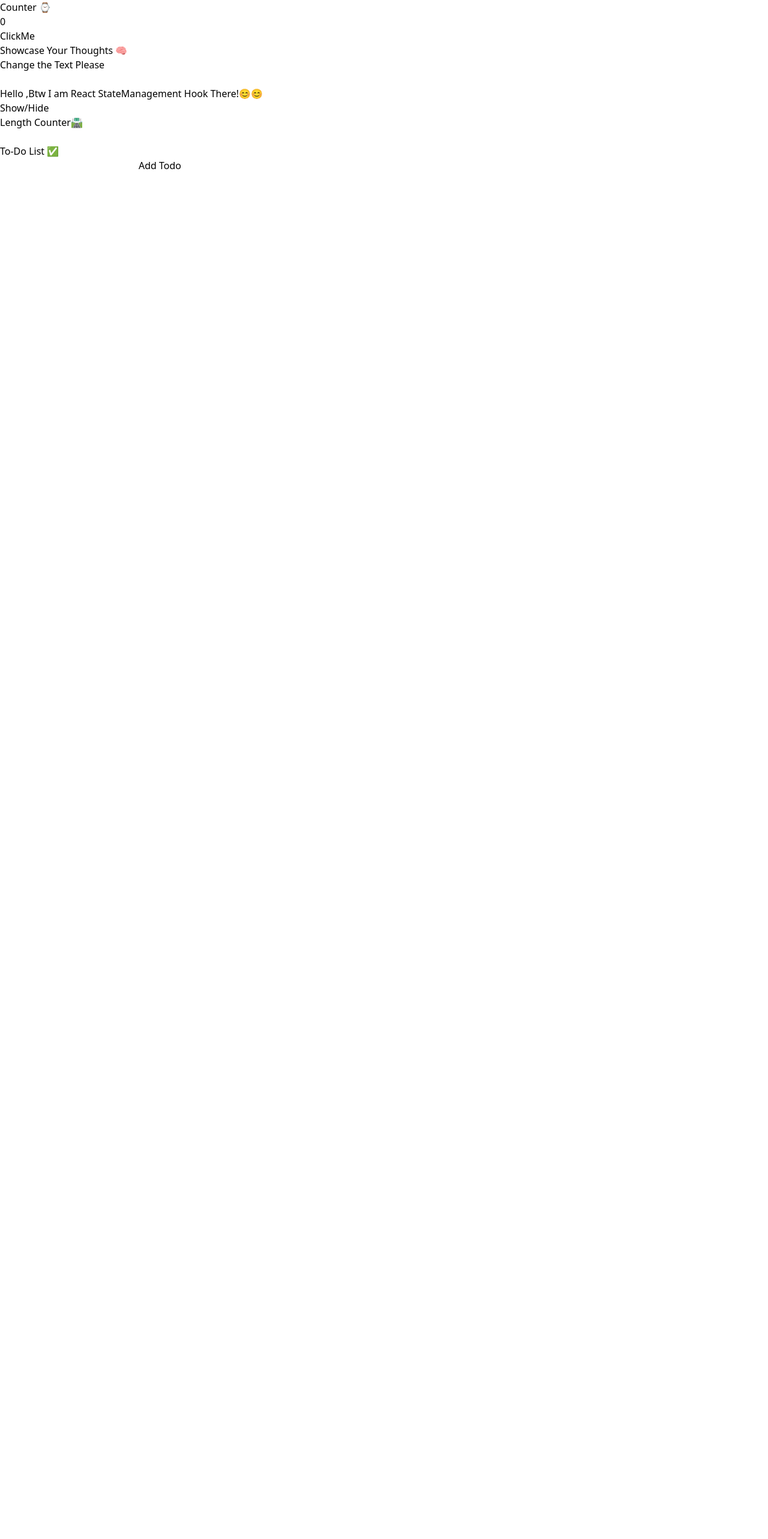
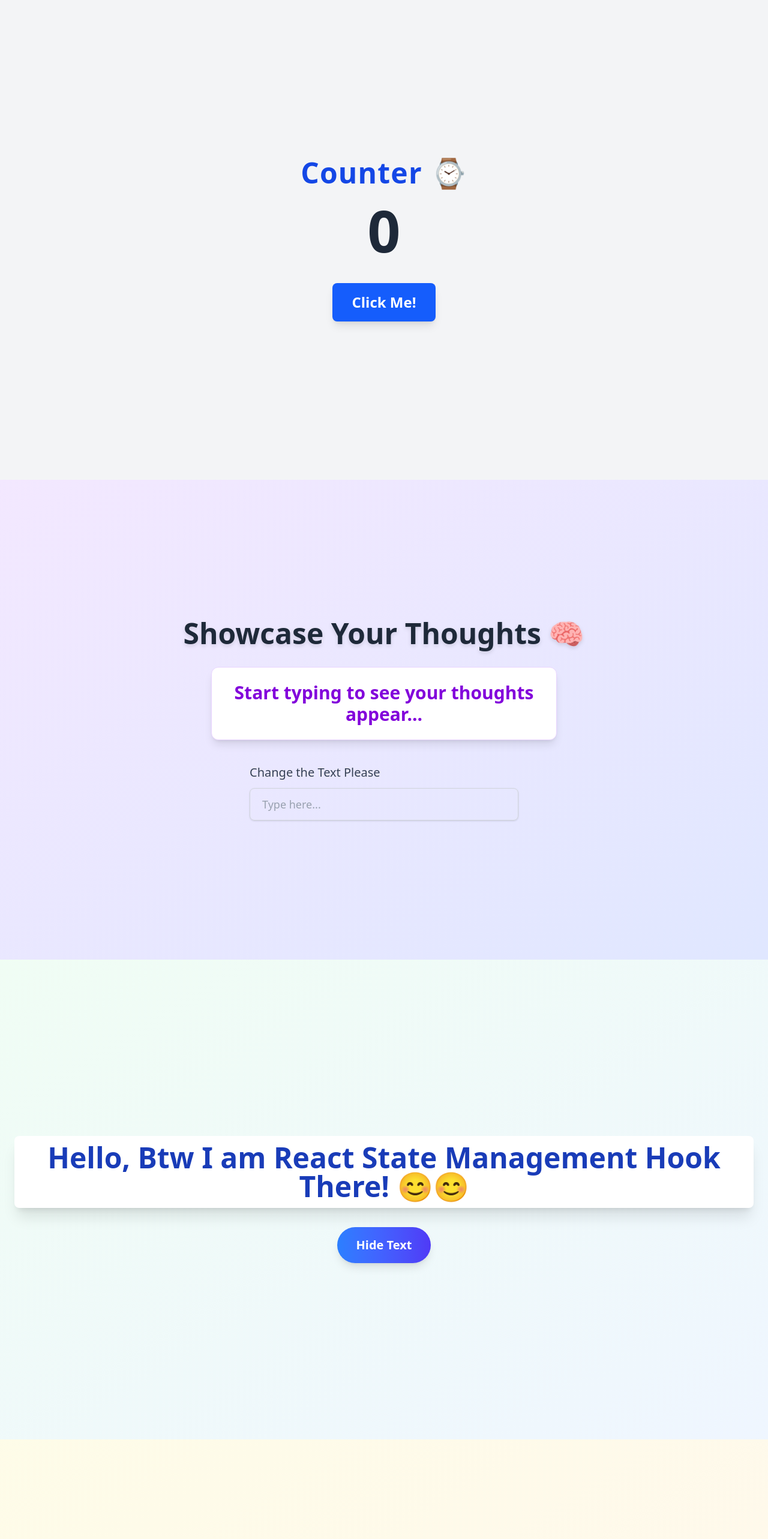
Before and after one commit to patel192/React-Practice, a React (Vite) app: page / in a window 1280 px wide. Shown: the top 2566 px of the page at 60% size. Before the commit the page ends 800 px from the top, so only its background shows below. Built offline with nearby package versions, Linux system fonts and the light colour scheme.

Commit message:
styles for all the components

```diff
--- /dev/null
+++ b/src/Components/ColorChanger.jsx
@@ -0,0 +1,12 @@
+import React from 'react'
+
+export const ColorChanger = () => {
+  return (
+    <div>
+        <h1>Please Select Color For Me</h1>
+        <select name="" id="">
+            <option value=""></option>
+        </select>
+    </div>
+  )
+}
--- a/src/Components/To_Do_List.jsx
+++ b/src/Components/To_Do_List.jsx
@@ -1,5 +1,6 @@
 import React from "react";
 import { useState } from "react";
+
 export const To_Do_List = () => {
   const [todos, setTodos] = useState([]);
   const [inputValue, setInputValue] = useState('');
@@ -20,19 +21,49 @@ export const To_Do_List = () => {
   }
 
   return (
-    <div>
-      <h1>To-Do List ✅</h1>
-      <input type="text" value={inputValue} onChange={handleInputChange} />
-      <button onClick={handleSubmit}>Add Todo</button>
-      <ul>
+    <div className="flex flex-col items-center justify-center min-h-screen bg-gradient-to-br from-blue-50 to-purple-100 p-6 font-sans">
+      <h1 className="text-6xl font-extrabold text-gray-800 mb-10 drop-shadow-lg animate-fade-in">
+        My To-Do List <span role="img" aria-label="checkmark">✅</span>
+      </h1>
+
+      <div className="flex w-full max-w-lg mb-8 space-x-3">
+        <input
+          type="text"
+          value={inputValue}
+          onChange={handleInputChange}
+          className="flex-grow px-5 py-3 border-2 border-gray-300 rounded-lg shadow-sm focus:outline-none focus:ring-4 focus:ring-blue-400 focus:border-blue-400 text-lg text-gray-800 placeholder-gray-400 transition duration-200 ease-in-out"
+          placeholder="Add a new task..."
+        />
+        <button
+          onClick={handleSubmit}
+          className="px-8 py-3 bg-blue-600 text-white font-semibold rounded-lg shadow-md hover:bg-blue-700 transition duration-300 ease-in-out transform hover:scale-105 focus:outline-none focus:ring-4 focus:ring-blue-300 active:bg-blue-800 text-lg"
+        >
+          Add Todo
+        </button>
+      </div>
+
+      {todos.length === 0 ? (
+        <p className="text-xl text-gray-600 italic">No tasks yet. Start adding some!</p>
+      ) : (
+        <ul className="w-full max-w-lg space-y-4">
           {todos.map((todo, index) => (
-          <li key={index}>
+            <li
+              key={index}
+              className="flex items-center justify-between bg-white p-5 rounded-lg shadow-md border-l-8 border-blue-500 hover:shadow-lg transition-shadow duration-200 ease-in-out transform hover:-translate-y-0.5"
+            >
+              <span className="text-xl text-gray-800 font-medium break-words pr-4 flex-grow">
                 {todo}
-            <button onClick={() => handleDelete(index)}>Delete</button>
+              </span>
+              <button
+                onClick={() => handleDelete(index)}
+                className="ml-4 px-5 py-2 bg-red-500 text-white font-semibold rounded-md shadow-sm hover:bg-red-600 transition duration-300 ease-in-out focus:outline-none focus:ring-2 focus:ring-red-300 active:bg-red-700 text-base"
+              >
+                Delete
+              </button>
             </li>
           ))}
         </ul>
+      )}
     </div>
   );
-
 };
--- a/src/Components/UseState.jsx
+++ b/src/Components/UseState.jsx
@@ -1,12 +1,25 @@
 import React from "react";
 import { useState } from "react";
+
 export const UseState = () => {
-  const [count, setCount] = useState(0)
+  const [count, setCount] = useState(0);
+
   return (
-    <div>
-      <h1>Counter ⌚</h1>
-      <div>{count}</div>
-      <div><button onClick={()=>setCount(count+1) }>ClickMe</button></div>
+    <div className="flex flex-col items-center justify-center min-h-screen bg-gray-100 p-4">
+      <h1 className="text-5xl font-extrabold text-blue-700 mb-6 tracking-wide">
+        Counter <span role="img" aria-label="watch">⌚</span>
+      </h1>
+      <div className="text-8xl font-bold text-gray-800 mb-10">
+        {count}
+      </div>
+      <div>
+        <button
+          onClick={() => setCount(count + 1)}
+          className="px-8 py-4 bg-blue-600 text-white font-semibold text-2xl rounded-lg shadow-lg hover:bg-blue-700 transition duration-300 ease-in-out transform hover:scale-105 focus:outline-none focus:ring-4 focus:ring-blue-300 active:bg-blue-800"
+        >
+          Click Me!
+        </button>
+      </div>
     </div>
   );
 };
--- a/src/Components/UseState2.jsx
+++ b/src/Components/UseState2.jsx
@@ -1,12 +1,30 @@
 import { useState } from "react";
+
 export const UseState2 = () => {
-  const [text, settext] = useState("")
+  const [text, settext] = useState("");
+
   return (
-    <div>
-      <h1>Showcase Your Thoughts 🧠</h1>
-      <div>{text}</div>
-      <label>Change the Text Please</label><br />
-      <input type="text" onChange={(event)=>settext(event.target.value)}/>
+    <div className="flex flex-col items-center justify-center min-h-screen bg-gradient-to-br from-purple-100 to-indigo-100 p-6">
+      <h1 className="text-5xl font-extrabold text-gray-800 mb-8 drop-shadow-md">
+        Showcase Your Thoughts <span role="img" aria-label="brain">🧠</span>
+      </h1>
+
+      <div className="min-h-[80px] w-full max-w-xl bg-white p-6 rounded-xl shadow-lg flex items-center justify-center text-3xl font-semibold text-purple-700 text-center mb-10 border border-purple-200 break-words">
+        {text ? text : "Start typing to see your thoughts appear..."}
+      </div>
+
+      <div className="w-full max-w-md">
+        <label htmlFor="thought-input" className="block text-xl font-medium text-gray-700 mb-3">
+          Change the Text Please
+        </label>
+        <input
+          id="thought-input"
+          type="text"
+          onChange={(event) => settext(event.target.value)}
+          className="w-full px-5 py-3 border border-gray-300 rounded-lg shadow-sm focus:outline-none focus:ring-4 focus:ring-purple-400 focus:border-purple-400 text-lg text-gray-800 placeholder-gray-400 transition duration-200 ease-in-out"
+          placeholder="Type here..."
+        />
+      </div>
     </div>
   );
 };
--- a/src/Components/UseState3.jsx
+++ b/src/Components/UseState3.jsx
@@ -1,13 +1,24 @@
-import React from 'react'
-import { useState } from 'react'
+import React from 'react';
+import { useState } from 'react';
+
 export const UseState3 = () => {
-  const text = "Hello ,Btw I am React StateManagement Hook There!😊😊"
-  const [status, setstatus] = useState(true)
+  const text = "Hello, Btw I am React State Management Hook There! 😊😊";
+  const [status, setstatus] = useState(true);
+
   return (
+    <div className="flex flex-col items-center justify-center min-h-screen bg-gradient-to-br from-green-50 to-blue-50 p-6">
+      {status && (
+        <h1 className="text-4xl md:text-5xl font-extrabold text-blue-800 text-center mb-8 px-4 py-3 bg-white rounded-lg shadow-xl animate-fade-in-down transition-all duration-500 ease-out">
+          {text}
+        </h1>
+      )}
 
-    <div>
-        {status && <h1>{text}</h1>}
-        <button onClick={()=>setstatus(!status)}>Show/Hide</button>
+      <button
+        onClick={() => setstatus(!status)}
+        className="px-8 py-4 bg-gradient-to-r from-blue-500 to-indigo-600 text-white font-bold text-xl rounded-full shadow-lg hover:shadow-xl transform hover:scale-105 transition duration-300 ease-in-out focus:outline-none focus:ring-4 focus:ring-blue-300 active:from-blue-600 active:to-indigo-700"
+      >
+        {status ? "Hide Text" : "Show Text"}
+      </button>
     </div>
-  )
-}
+  );
+};
--- a/src/Components/UseState4.jsx
+++ b/src/Components/UseState4.jsx
@@ -1,11 +1,28 @@
-import { useState } from "react"
+import { useState } from "react";
+
 export const UseState4 = () => {
-    const [textlength, settextlength] = useState()
+  const [textlength, settextlength] = useState(0); // Initialize with 0 for better display
+
   return (
-    <div>
-      <h1>Length Counter🛣️</h1>
-        <h1>{textlength}</h1>
-        <input type="text" onChange={(event)=>{settextlength(event.target.value.length)}} />
+    <div className="flex flex-col items-center justify-center min-h-screen bg-gradient-to-br from-yellow-50 to-orange-50 p-6">
+      <h1 className="text-5xl font-extrabold text-gray-800 mb-8 drop-shadow-md">
+        Length Counter <span role="img" aria-label="road">🛣️</span>
+      </h1>
+
+      <h1 className="text-8xl font-bold text-orange-600 mb-12 animate-bounce-in-out">
+        {textlength}
+      </h1>
+
+      <div className="w-full max-w-lg">
+        <input
+          type="text"
+          onChange={(event) => {
+            settextlength(event.target.value.length);
+          }}
+          className="w-full px-6 py-4 border-4 border-gray-300 rounded-xl shadow-lg focus:outline-none focus:ring-4 focus:ring-orange-400 focus:border-orange-400 text-2xl text-gray-800 placeholder-gray-500 transition duration-300 ease-in-out transform hover:scale-[1.01]"
+          placeholder="Start typing to count..."
+        />
+      </div>
     </div>
-  )
-}
+  );
+};
```
Lines whose indentation alone changed are shown as unchanged.
